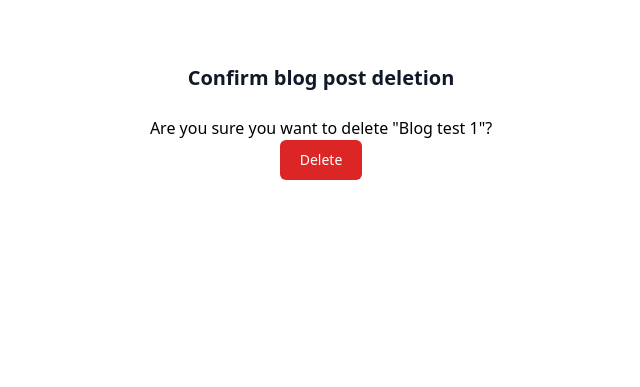
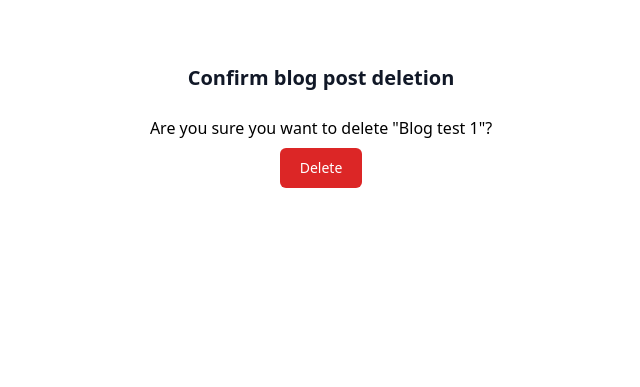
Before and after one commit to lautarocolazo/blog-django, a Django app: page /blog/delete_post/1/ in a window 1280 px wide. Shown: the part 64-451 px from the top of the page, without its empty margins (319-959 px from the left). Run offline with Django 5.2, Linux system fonts and the light colour scheme; a user stored in the database is signed in; data comes from the database, SQL or seed files in the repository; both versions use the stored data as it was before the commit; some libraries are stand-ins or nearby versions.

Commit message:
adding gitignore and styling to delete page

```diff
--- a/templates/blog/delete_post.html
+++ b/templates/blog/delete_post.html
@@ -12,7 +12,7 @@ Delete post: {{ post.title }}
         <p>Are you sure you want to delete "{{ post.title }}"?</p>
         <form method="post" action="{% url 'delete_post' post.id %}">
             {% csrf_token %}
-            <button type="submit" class="rounded-md bg-red-600 px-5 py-2.5 text-sm font-medium text-white transition hover:bg-red-700 dark:hover:bg-red-500"
+            <button type="submit" class="rounded-md bg-red-600 px-5 py-2.5 text-sm font-medium text-white transition mt-2 hover:bg-red-700 dark:hover:bg-red-500"
             >
             Delete
             </button>
```
Also changed, not shown: db.sqlite3 (deleted), 1 other file.
